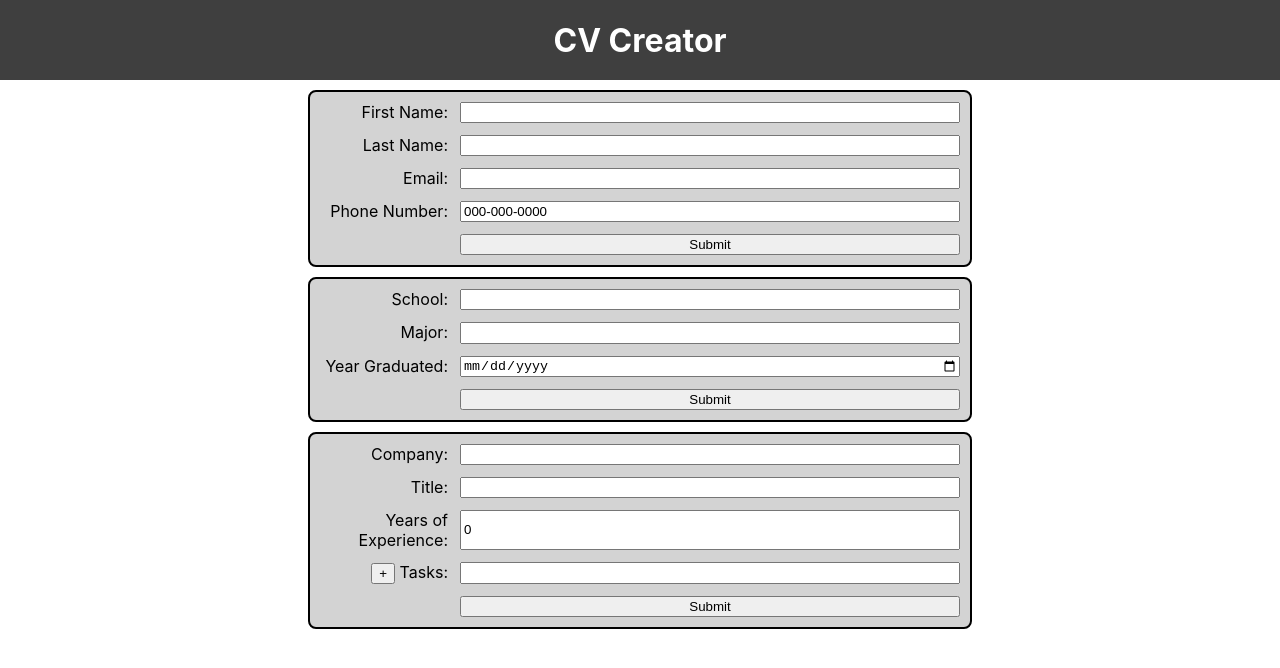
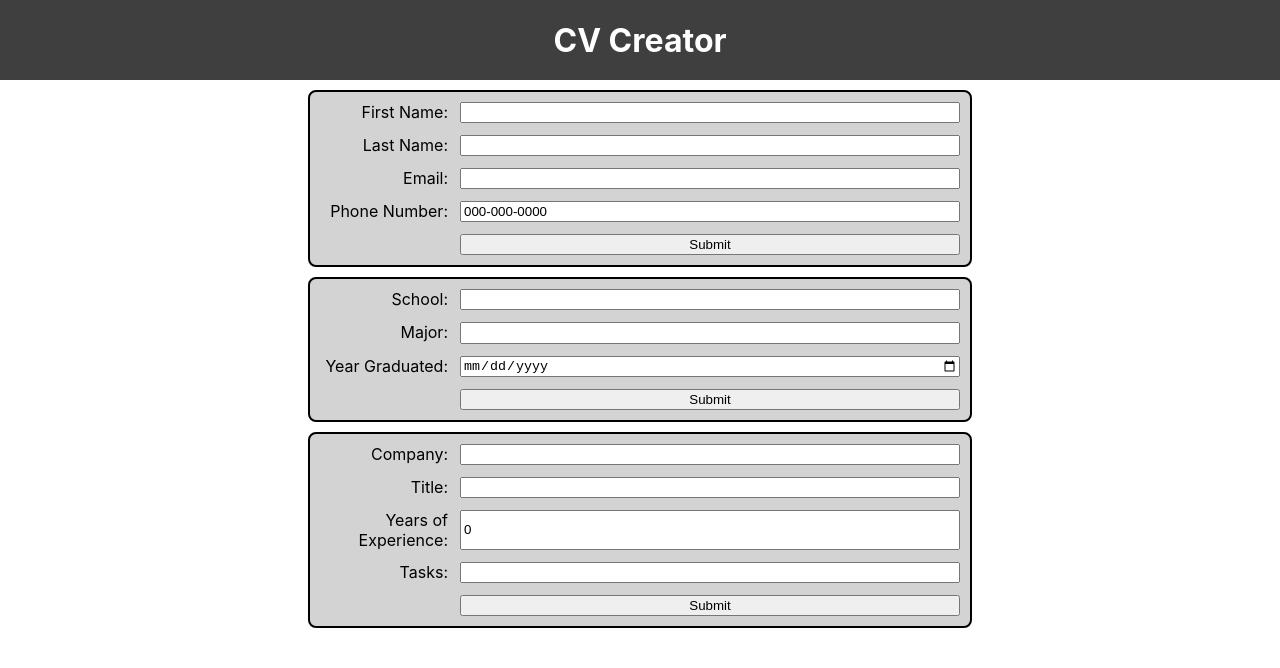
Before and after one commit to Red4lpha/CV-Project, a React (Create React App) app: page / in a window 1280 px wide. Shown: the top 668 px of the page. Built offline with nearby package versions, Linux system fonts and the light colour scheme.

Commit message:
Incremental Experience -Pushing all the states and inputs to a child component

```diff
--- /dev/null
+++ b/src/components/ExpViewer.js
@@ -0,0 +1,111 @@
+import React, {Fragment} from 'react';
+
+class ExpViewer extends React.Component {
+    constructor(){
+        super();
+        const plusBtn = () => <button onClick={this.addTask}>+</button>;
+        this.state = {
+            company: "",
+            title: "",
+            years: 0,
+            tasks: [{
+                key: 0,
+                context: "",
+                /* button: {plusBtn}, */
+            },],
+            tempTask: [{
+                key: 0,
+                context: "",
+            },],
+            isSubmitted: false,
+        };
+       /*  this.addBtn = this.addBtn.bind(this); */
+        this.handleChange = this.handleChange.bind(this);
+        this.handleSubmit = this.handleSubmit.bind(this);
+        this.handleEdit = this.handleEdit.bind(this);
+        this.addTask = this.addTask.bind(this);
+        this.handleTasksChange = this.handleTasksChange.bind(this);
+    };
+    handleChange(e){
+        const value = e.target.value;
+        this.setState({
+            ...this.state,
+            [e.target.name]: value
+        });
+    };
+    handleTasksChange(e){
+   /*      const i = e.target.name;
+        const value = e.target.value;
+        let tasks = [...this.state.tasks];
+        tasks[i] = {...tasks[i], key: i, context: value};
+        this.setState({ tasks }); */
+    };
+
+    handleSubmit(e){
+        console.log("Exp form submitted");
+        this.setState({isSubmitted: true});
+        e.preventDefault();
+    };
+    handleEdit(){
+        this.setState({isSubmitted: false});
+    };
+    addTask(e){
+        console.log("addTask clicked");
+        let tasks = [...this.state.tasks];
+        let i = tasks.length;
+        tasks[i] = {...tasks[i], key: i, context: ""};
+        this.setState({ tasks });
+
+        e.preventDefault();
+    }
+
+    render() {
+        const {company, title, years, tasks, isSubmitted} = this.state;
+
+        /*         if(isSubmitted){
+                    return(
+                        <div className="card experience">
+                            <h1>{company}</h1>
+                            <span><h3>{title}   --- Years of Experience: <i>{years}</i></h3></span>
+                            <ul>
+                                <li>{tasks}</li>
+                            </ul>
+                            <button onClick={this.handleEdit}>EDIT</button>
+                        </div>
+                    );
+                } */
+
+
+        return (
+            <div className="card experience">
+                <form className="expForm" onSubmit={null}>
+                    <label for="expCompany" className="label">Company:</label>
+                    <input id="expCompany" name ="company" type="text" value={company} onChange={this.handleChange}/>
+                    <label for="expTitle" className="label">Title:</label>
+                    <input id="expTitle" name ="title" type="text" value={title} onChange={null}/>
+                    <label for="expYears">Years of Experience:</label>
+                    <input id="expYears"  name ="years" type="text" value={years} onChange={null}/>
+                        {tasks.map((task) => {
+                            return (
+                                <Fragment>
+                                    <label for="expTasks{task.key}"> Tasks:</label>
+
+                                    <input id="expTasks{task.key}"
+                                    key={task.key}
+                                    name={task.key}
+                                    type="text"
+                                    value={task.context}
+                                    onChange={null}
+                                    />
+                                </Fragment>
+                            );
+                        })}
+
+                    <input type="submit" task="Submit"></input>
+                </form>
+            </div>
+         );
+    };
+};
+
+export default ExpViewer;
--- a/src/components/Experience.js
+++ b/src/components/Experience.js
@@ -1,116 +1,10 @@
-import React, { Fragment } from 'react';
+import React, { Fragment, useState } from 'react';
+import ExpViewer from "./ExpViewer";
 
-class Experience extends React.Component{
-    constructor(){
-        super();
-        this.state = {
-            company: "",
-            title: "",
-            years: 0,
-            tasks: [{
-                key: 0,
-                context: "",
-            },],
-            tempTask: [{
-                key: 0,
-                context: "",
-            },],
-            isSubmitted: false,
-        };
-        this.handleChange = this.handleChange.bind(this);
-        this.handleSubmit = this.handleSubmit.bind(this);
-        this.handleEdit = this.handleEdit.bind(this);
-        this.addTask = this.addTask.bind(this);
-        this.handleTasksChange = this.handleTasksChange.bind(this);
-    };
-    handleChange(e){
-        const value = e.target.value;
-        this.setState({
-            ...this.state,
-            [e.target.name]: value
-        });
-    };
-    handleTasksChange(e){
-   /*      const i = e.target.name;
-        const value = e.target.value;
-        let tasks = [...this.state.tasks];
-        tasks[i] = {...tasks[i], key: i, context: value};
-        this.setState({ tasks }); */
+    const Experience = () => {
+        return (
+            <ExpViewer />
+        );
     };
 
-    handleSubmit(e){
-        console.log("Exp form submitted");
-        this.setState({isSubmitted: true});
-        e.preventDefault();
-    };
-    handleEdit(){
-        this.setState({isSubmitted: false});
-    };
-    addTask(e){
-        console.log("addTask clicked");
-        let tasks = [...this.state.tasks];
-        let i = tasks.length;
-        tasks[i] = {...tasks[i], key: i, context: ""};
-        this.setState({ tasks });
-
-        e.preventDefault();
-    }
-    render(){
-        const {company, title, years, tasks, isSubmitted} = this.state;
-        let button;
-        if (tasks.length === 1) {
-            button = <button onClick={this.addTask}>+</button>;
-        }
-        else {
-            button = <button onClick={this.addTask}>-</button>;
-        }
-
-        if(isSubmitted){
-            return(
-                <div className="card experience">
-                    <h1>{company}</h1>
-                    <span><h3>{title}   --- Years of Experience: <i>{years}</i></h3></span>
-                    <ul>
-                        <li>{tasks}</li>
-                    </ul>
-                    <button onClick={this.handleEdit}>EDIT</button>
-                </div>
-            );
-        }
-
-        if(!isSubmitted){
-            return(
-                <div className="card experience">
-                    <form className="expForm" onSubmit={this.handleSubmit}>
-                        <label for="expCompany" className="label">Company:</label>
-                        <input id="expCompany" name ="company" type="text" value={company} onChange={this.handleChange}/>
-                        <label for="expTitle" className="label">Title:</label>
-                        <input id="expTitle" name ="title" type="text" value={title} onChange={this.handleChange}/>
-                        <label for="expYears">Years of Experience:</label>
-                        <input id="expYears"  name ="years" type="text" value={years} onChange={this.handleChange}/>
-
-                        {tasks.map((task) => {
-                            return (
-                                <Fragment>
-                                    <label for="expTasks{task.key}">{button} Tasks:</label>
-
-                                    <input id="expTasks{task.key}"
-                                    key={task.key}
-                                    name={task.key}
-                                    type="text"
-                                    value={task.context}
-                                    /* onChange={this.handleChange} */
-                                    />
-                               </Fragment>
-                            );
-                         })}
-
-                        <input type="submit" task="Submit"></input>
-                    </form>
-                </div>
-            );
-        }
-    };
-};
-
 export default Experience;
```
